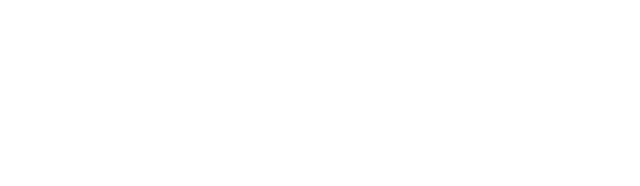
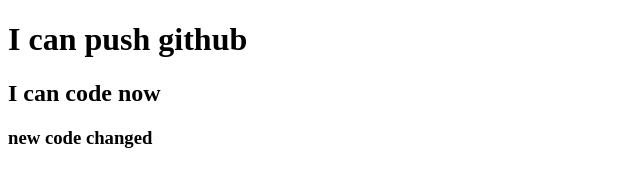
Before and after one commit to SAIMON2828/my-second-repo, a plain HTML site: page index.html in a window 1280 px wide. Shown: the whole page, without its empty margins (0-640 px from the left). Drawn offline with Linux system fonts and the light colour scheme.

Commit message:
addes header

```diff
--- a/index.html
+++ b/index.html
@@ -4,9 +4,17 @@
     <meta charset="UTF-8">
     <meta http-equiv="X-UA-Compatible" content="IE=edge">
     <meta name="viewport" content="width=device-width, initial-scale=1.0">
-    <title>second github repo</title>
+    <title>My second github repo</title>
 </head>
 <body>
+    <h1>I can push github</h1>
+    <h2>I can code now</h2>
+    <h3>new code changed</h3>
+
+
+
+
+
 
 </body>
 </html>
```
